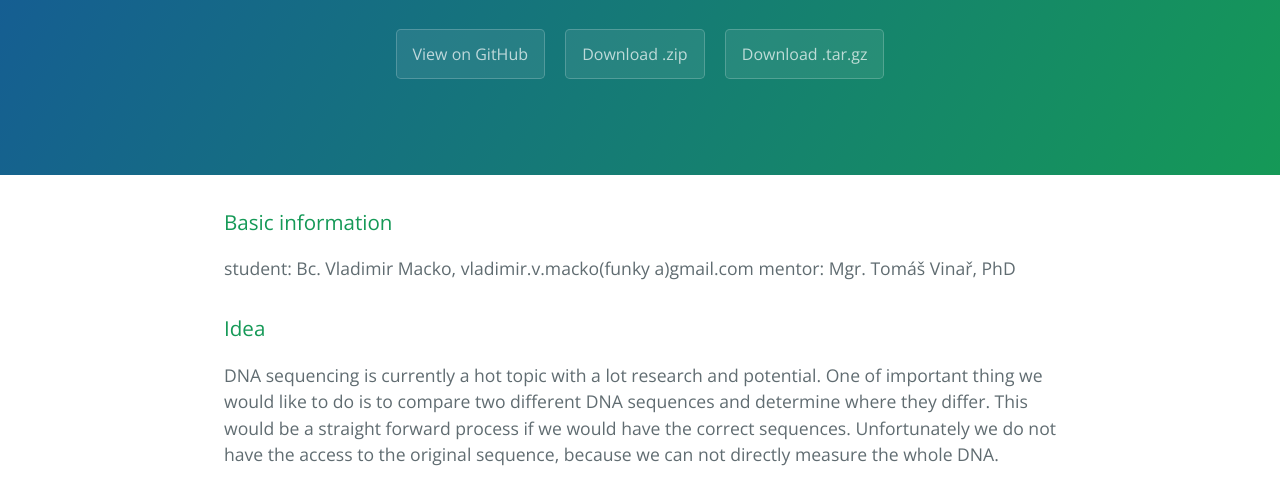
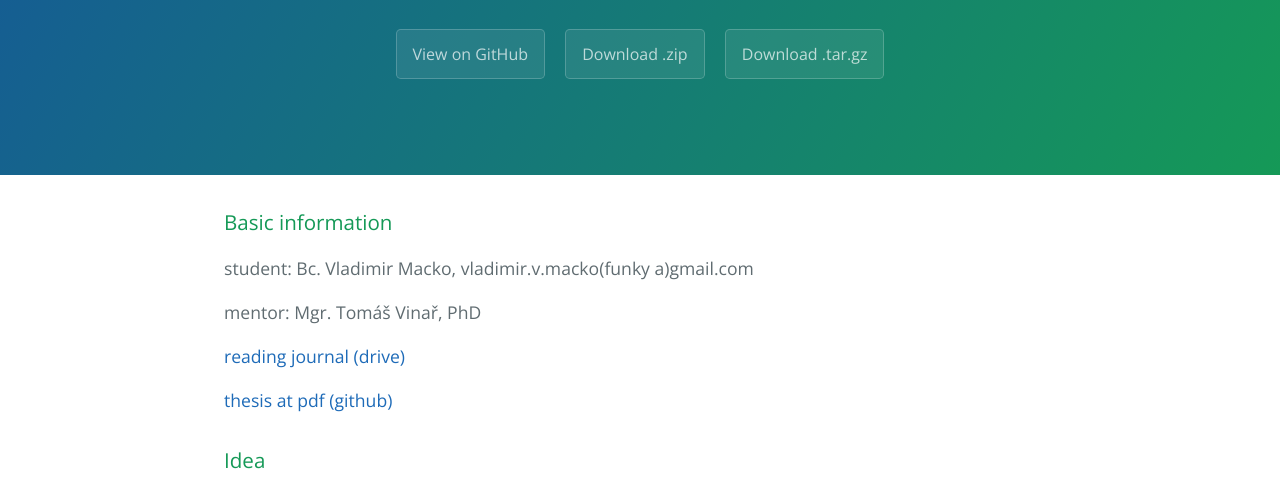
Before and after one commit to vlejd/diplomka, a plain HTML site: page index.html in a window 1280 px wide. Shown: the part 286-768 px from the top of the page. Drawn offline with nearby package versions, Linux system fonts and the light colour scheme.

Commit message:
Create gh-pages branch via GitHub

```diff
--- a/index.html
+++ b/index.html
@@ -22,8 +22,13 @@
       <h3>
 <a id="basic-information" class="anchor" href="#basic-information" aria-hidden="true"><span aria-hidden="true" class="octicon octicon-link"></span></a>Basic information</h3>
 
-<p>student: Bc. Vladimir Macko, vladimir.v.macko(funky a)gmail.com
-mentor: Mgr. Tomáš Vinař, PhD</p>
+<p>student: Bc. Vladimir Macko, vladimir.v.macko(funky a)gmail.com </p>
+
+<p>mentor: Mgr. Tomáš Vinař, PhD</p>
+
+<p><a href="https://docs.google.com/spreadsheets/d/1Fk76dHzneh_Patp6QOVCPzFRRV6XYpTT2eMdxkDoOVM/edit?usp=sharing">reading journal (drive)</a></p>
+
+<p><a href="https://github.com/vlejd/diplomka/blob/master/text/main.pdf">thesis at pdf (github)</a></p>
 
 <h3>
 <a id="idea" class="anchor" href="#idea" aria-hidden="true"><span aria-hidden="true" class="octicon octicon-link"></span></a>Idea</h3>
```
Also changed, not shown: params.json (+1 -1 lines).
